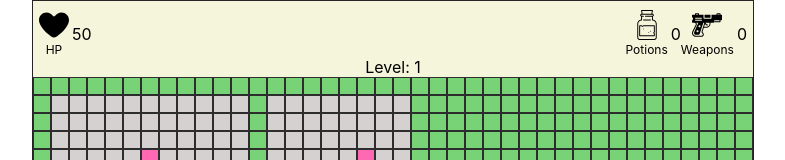
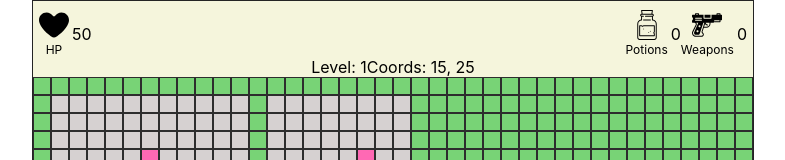
Before and after one commit to theednaffattack/dungeon-crawler-new, a React (Vite) app: page / in a window 1280 px wide. Shown: the top 160 px of the page, without its empty margins (247-1032 px from the left). Built offline with nearby package versions, Linux system fonts and the light colour scheme.

Commit message:
Add coords to player info box

```diff
--- a/src/components/player-info.tsx
+++ b/src/components/player-info.tsx
@@ -46,6 +46,9 @@ export function PlayerInfo({
       </div>
       <div className="game-info">
         <p style={{ margin: 0 }}>Level: {dungeonLevel}</p>
+        <p style={{ margin: 0 }}>
+          Coords: {xCoord}, {yCoord}
+        </p>
       </div>
     </div>
   );
```
